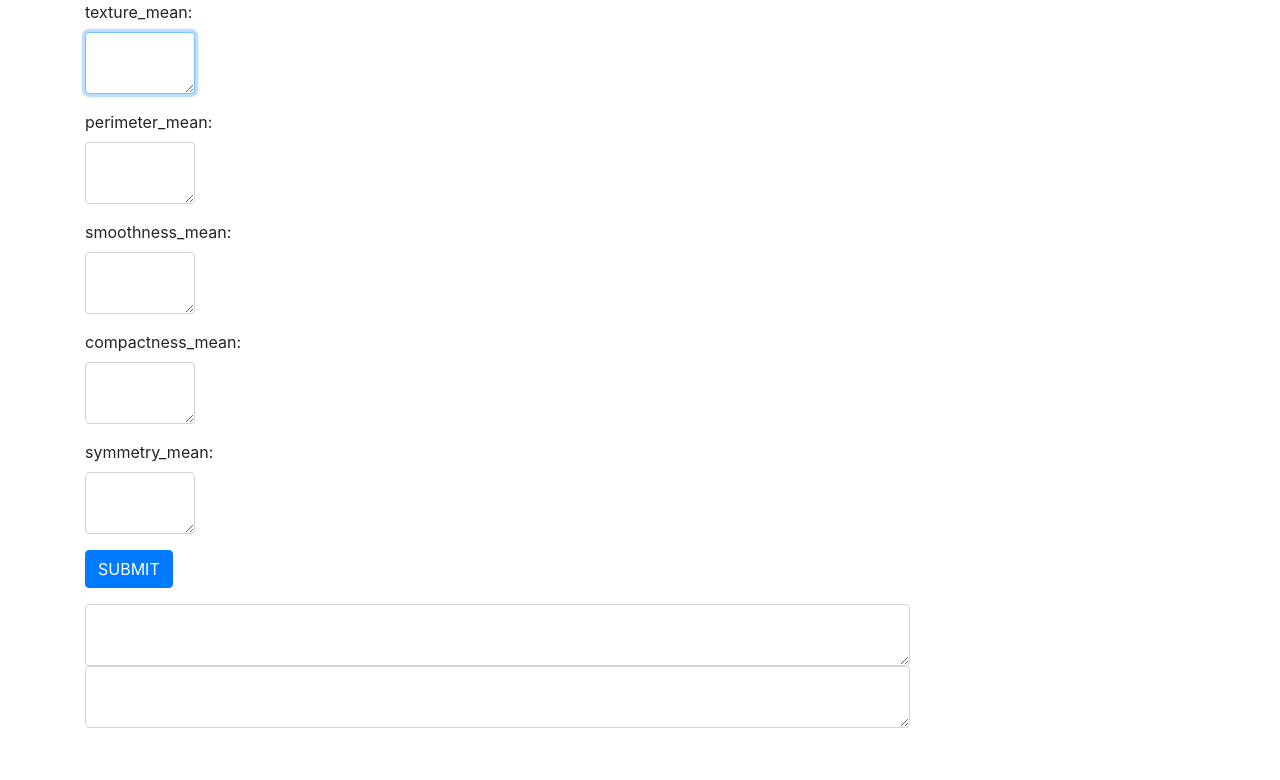
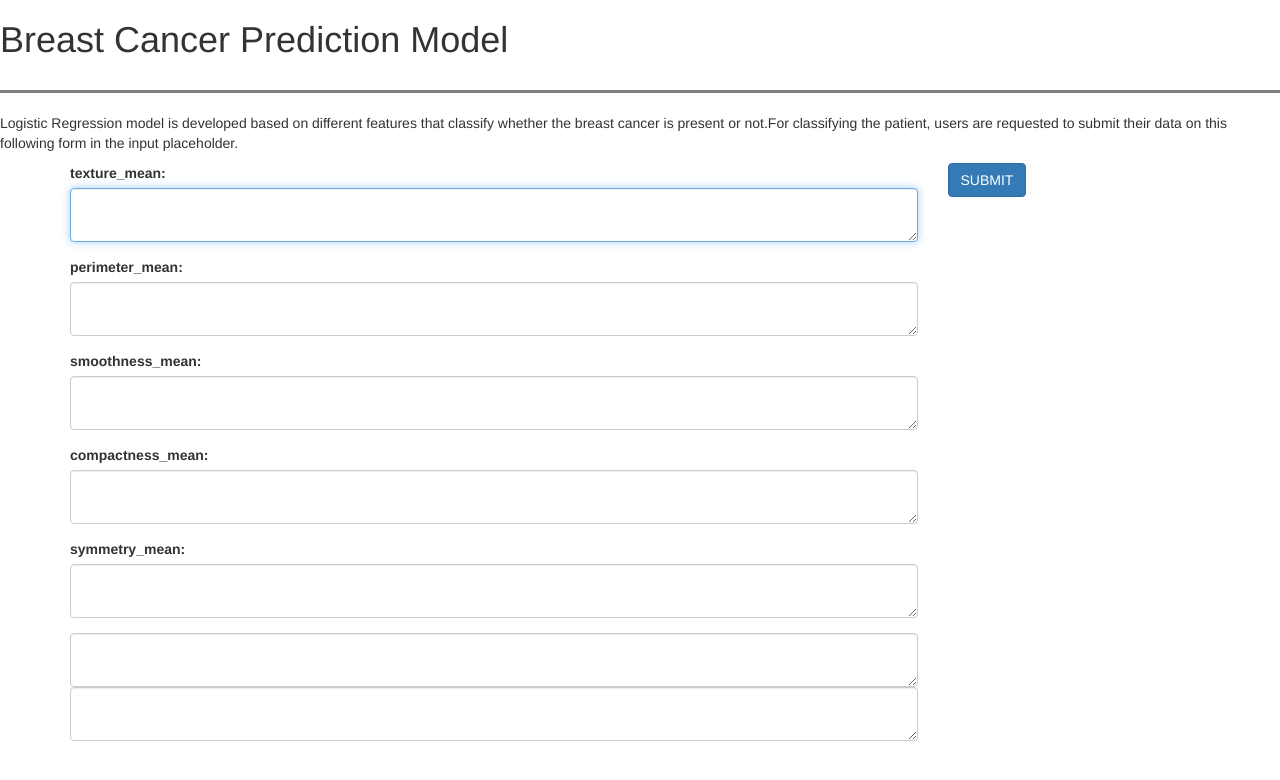
Before and after one commit to anu-oss/breastcancer-prediction, a Flask app: page / in a window 1280 px wide. Shown: the top 780 px of the page. Run offline with Flask 2, Linux system fonts and the light colour scheme; some libraries are stand-ins or nearby versions.

Commit message:
Update home.html

```diff
--- a/templates/home.html
+++ b/templates/home.html
@@ -1,12 +1,30 @@
 <html>
-<head>
-   <link rel="stylesheet" href="https://maxcdn.bootstrapcdn.com/bootstrap/4.3.1/css/bootstrap.min.css">
-  <script src="https://ajax.googleapis.com/ajax/libs/jquery/3.4.1/jquery.min.js"></script>
-  <script src="https://cdnjs.cloudflare.com/ajax/libs/popper.js/1.14.7/umd/popper.min.js"></script>
-  <script src="https://maxcdn.bootstrapcdn.com/bootstrap/4.3.1/js/bootstrap.min.js"></script>
-</head>
-   <body>
-      <title>Breast Cancer Prediction</title>
+<html lang="en" dir="ltr">
+  <head>
+    <meta charset="utf-8">
+    <meta name="viewport" content="width=device-width, initial-scale=1">
+    <link rel="stylesheet" href="https://maxcdn.bootstrapcdn.com/bootstrap/3.3.7/css/bootstrap.min.css">
+    <script src="https://ajax.googleapis.com/ajax/libs/jquery/3.3.1/jquery.min.js"></script>
+    <script src="https://maxcdn.bootstrapcdn.com/bootstrap/3.3.7/js/bootstrap.min.js"></script>
+    <link rel="stylesheet" type="text/css" href="static/style.css">
+
+    <title>Breast Cancer Prediction Model</title>
+    <meta charset="utf-8" name="viewport"
+    content= "width=device-width, initial-scale=1.0">
+
+  </head>
+
+  <body>
+    <div class="container_main">
+      <div class="sub_container" id="holder">
+          <table>
+
+            <td><center><h1 class='main_heading'>Breast Cancer Prediction Model</h1></center></td>
+          </tr>
+        </table>
+        <hr style="height:3px;border-width:0;color:gray;background-color:gray">
+        <p>Logistic Regression model is developed based on different features that classify whether the breast cancer is present or not.For classifying the patient, users are requested to submit their data on this following form in the input placeholder.
+        </p>
 	  <div class="container">
 		<div class="row">
 
```
